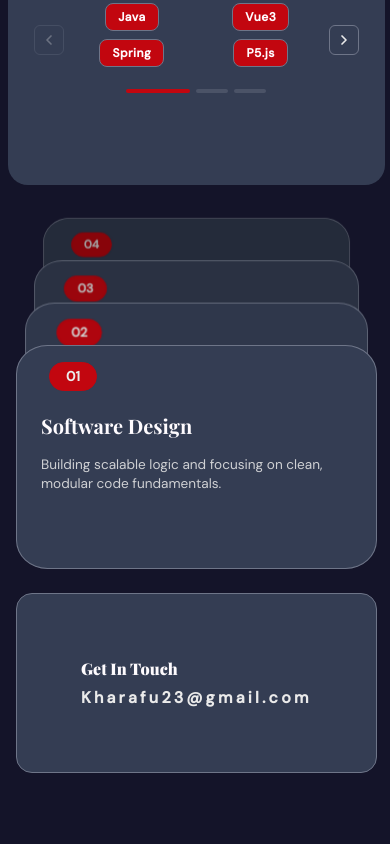
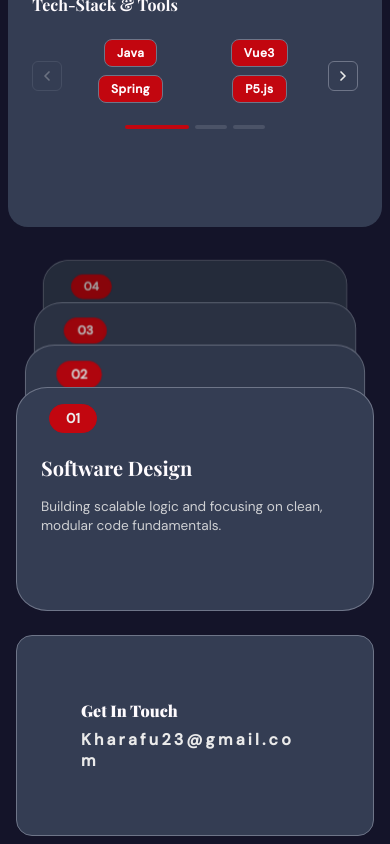
Before and after one commit to Lebo-Kharafu/Lebo-Kharafu, a Vue app: page / in a window 390 px wide. Shown: the part 1020-1864 px from the top of the page. Before the commit the page ends 1801 px from the top, so only its background shows below. Built offline with nearby package versions, Linux system fonts and the light colour scheme.

Commit message:
Fixed issue with stack

```diff
--- a/src/components/ui/SubBox.vue
+++ b/src/components/ui/SubBox.vue
@@ -22,7 +22,7 @@
 
     @media (max-width: 830px) {
         .side-sub {
-            width: 70%;
+            width: 100%;
             height: 100%;
         }
     }
--- a/src/composables/useResponsive.ts
+++ b/src/composables/useResponsive.ts
@@ -1,14 +1,16 @@
 import { computed } from 'vue'
-import { useWindowSize } from '@vueuse/core'
+import { useMediaQuery } from '@vueuse/core'
 
 export function useResponsive() {
-  const { width } = useWindowSize()
+  const isMobileQuery = useMediaQuery('(max-width: 460px)')
+  const isTabletQuery = useMediaQuery('(max-width: 890px)')
 
-  const isMobile   = computed(() => width.value <= 460)
-  const isTablet   = computed(() => width.value <= 830 && width.value > 460)
-  const isDesktop  = computed(() => width.value > 830)
-  const navDirection = computed(() => width.value <= 830 ? 'row' : 'col')
-  const bigScreen  = computed(() => width.value > 460)
+  const isMobile = computed(() => isMobileQuery.value)
+  const isTablet = computed(() => isTabletQuery.value && !isMobileQuery.value)
+  const isDesktop = computed(() => !isTabletQuery.value)
 
-  return { width, isMobile, isTablet, isDesktop, navDirection, bigScreen }
+  const navDirection = computed(() => isTabletQuery.value ? 'row' : 'col')
+  const bigScreen = computed(() => !isMobileQuery.value)
+
+  return { isMobile, isTablet, isDesktop, navDirection, bigScreen }
 }
--- a/src/views/HomeView.vue
+++ b/src/views/HomeView.vue
@@ -73,7 +73,6 @@
 </template>
 
 <script setup lang="ts">
-    import { computed } from "vue";
     import LayoutContainer from "../components/layout/LayoutContainer.vue";
     import Navbar from "../components/nav/Navbar.vue";
     import StackCards from "../components//ui/StackCards.vue";
@@ -81,13 +80,8 @@
     import TechStackList from "../components/ui/TechStackList.vue";
     import { details } from "../data/details";
 
-    import { useWindowSize } from '@vueuse/core';
-    const { width } = useWindowSize();
-    const navDirection = computed(() => {
-        if (width.value <= 830) return 'row'
-        if (width.value > 830) return 'col'
-        return 'col'
-    })
+    import { useResponsive } from "../composables/useResponsive";
+    const { navDirection } = useResponsive();
 </script>
 
 
@@ -134,7 +128,7 @@
         ;
     }
 
-    @media (max-width: 830px) {
+    @media (max-width: 890px) {
         #page {
             display: grid;
             grid-template-rows: auto 2fr 1fr;
@@ -154,19 +148,29 @@
         #side {
             display: flex;
             padding: 0rem 0.5rem;
-            flex-direction: row-reverse;
+            flex-direction: row;
             gap: 1.5rem;
             height: auto;
         }
 
         .side-top {
+            flex: 1;
+            min-width: 0;
             height: auto;
-            flex-shrink: 1;
         }
 
         .side-bottom {
+            flex: 1;
+            min-width: 0;
             height: auto;
-            flex-shrink: 1;
+        }
+
+        .contact-section {
+            padding: var(--inner-vert-pad-md) var(--inner-hori-pad-sm);
+        }
+
+        .contact-section address {
+            word-break: break-all;
         }
 
     }
@@ -174,6 +178,14 @@
     @media (max-width: 460px) {
         #side {
             flex-direction: column;
+        }
+
+        .side-top {
+            width: 100%;
+        }
+
+        .side-bottom {
+            width: 100%;
         }
     }
 
```
